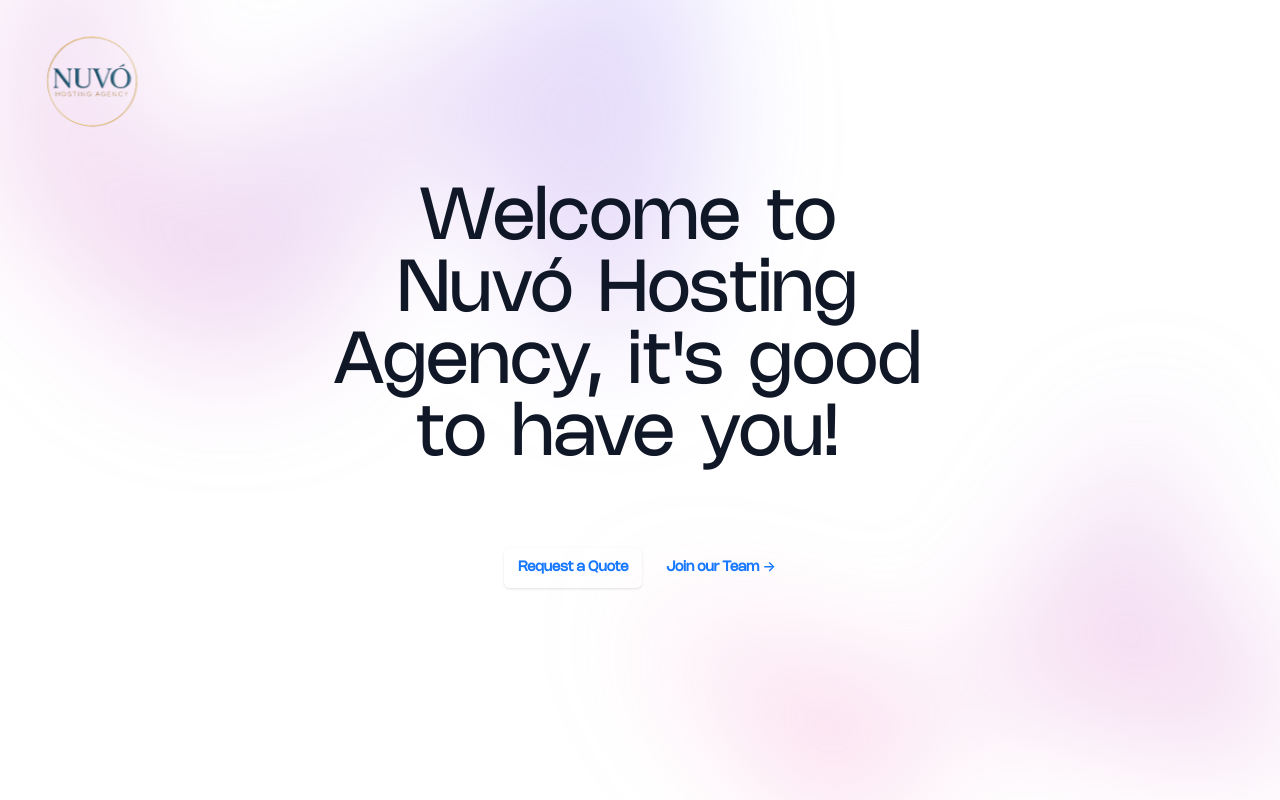
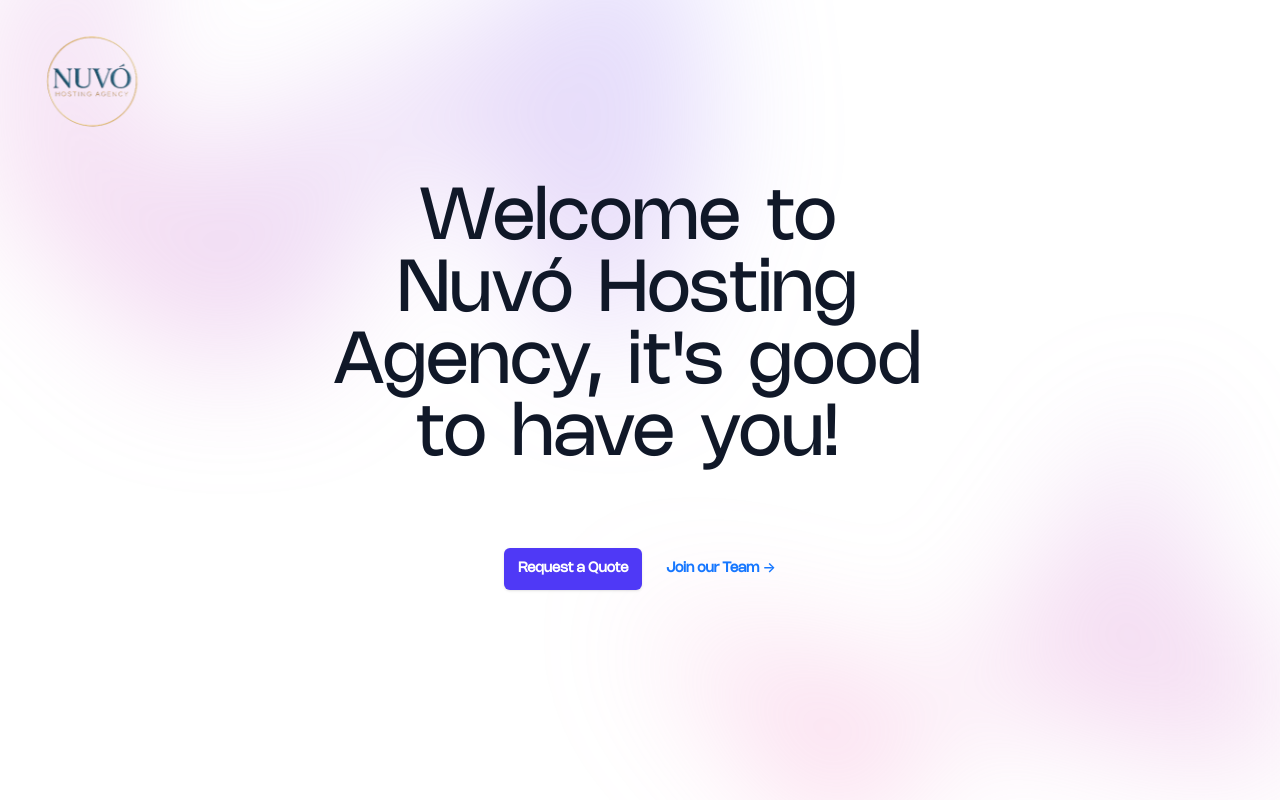
Before and after one commit to Sparkyterminal/Nuvo_hosting_frontend_v1, a React (Vite) app: page / in a window 1280 px wide. Built offline with nearby package versions, Linux system fonts and the light colour scheme.

Commit message:
hero section

```diff
--- a/src/components/HeroSection.jsx
+++ b/src/components/HeroSection.jsx
@@ -158,15 +158,17 @@
               Premium hosting solutions designed to power your digital dreams. Fast, reliable, and secure hosting services that grow with your business.
             </p> */}
             <div className="mt-10 flex items-center justify-center gap-x-6">
-              <motion.a
+              <motion.button
                 onClick={() => navigate("/request-quote")}
-                className="cursor-pointer rounded-md bg-indigo-600 px-3.5 py-2.5 text-sm font-semibold text-white shadow-sm hover:bg-indigo-500 focus-visible:outline focus-visible:outline-2 focus-visible:outline-offset-2 focus-visible:outline-indigo-600 transition-colors duration-200"
+                id="request-quote-button"
+                className="text-white cursor-pointer rounded-md bg-indigo-600 px-3.5 py-2.5 text-sm font-semibold shadow-sm hover:bg-indigo-500 focus-visible:outline focus-visible:outline-offset-2 focus-visible:outline-indigo-600 transition-colors duration-200"
                 initial={{ opacity: 0, y: 40 }}
                 animate={{ opacity: 1, y: 0 }}
                 transition={{ duration: 0.7, ease: "easeOut", delay: 0.2 }}
               >
                 Request a Quote
-              </motion.a>
+              </motion.button>
+
               <motion.a
                 onClick={() => navigate("/recruitment")}
                 className="cursor-pointer text-sm font-semibold text-gray-900 leading-6 hover:text-indigo-600 transition-colors duration-200"
--- a/src/index.css
+++ b/src/index.css
@@ -111,3 +111,7 @@
   border-color: #28a745 !important;
   color: white !important;
 }
+
+#request-quote-button {
+  color: white !important; /* Ensure text is white */
+}
```
Also changed, not shown: 4 other files (tests, documents, lock files or other folders).
